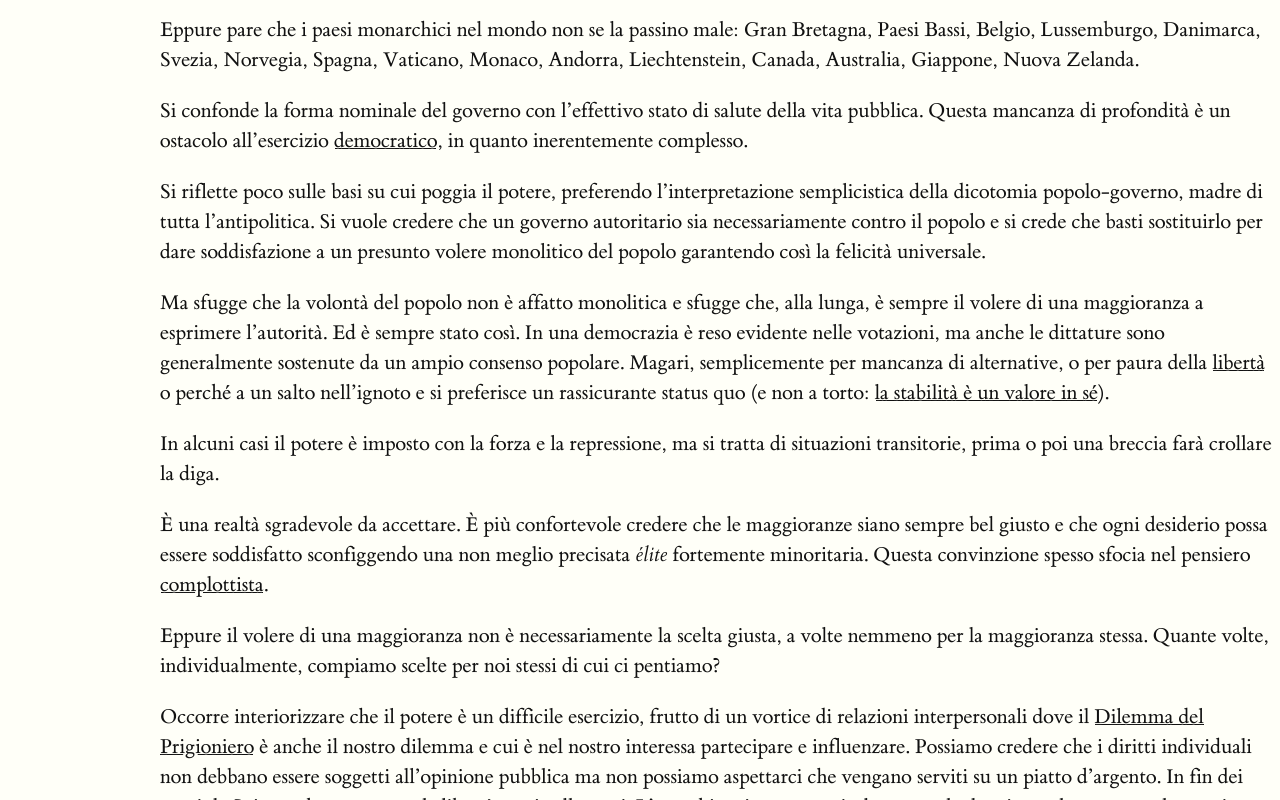
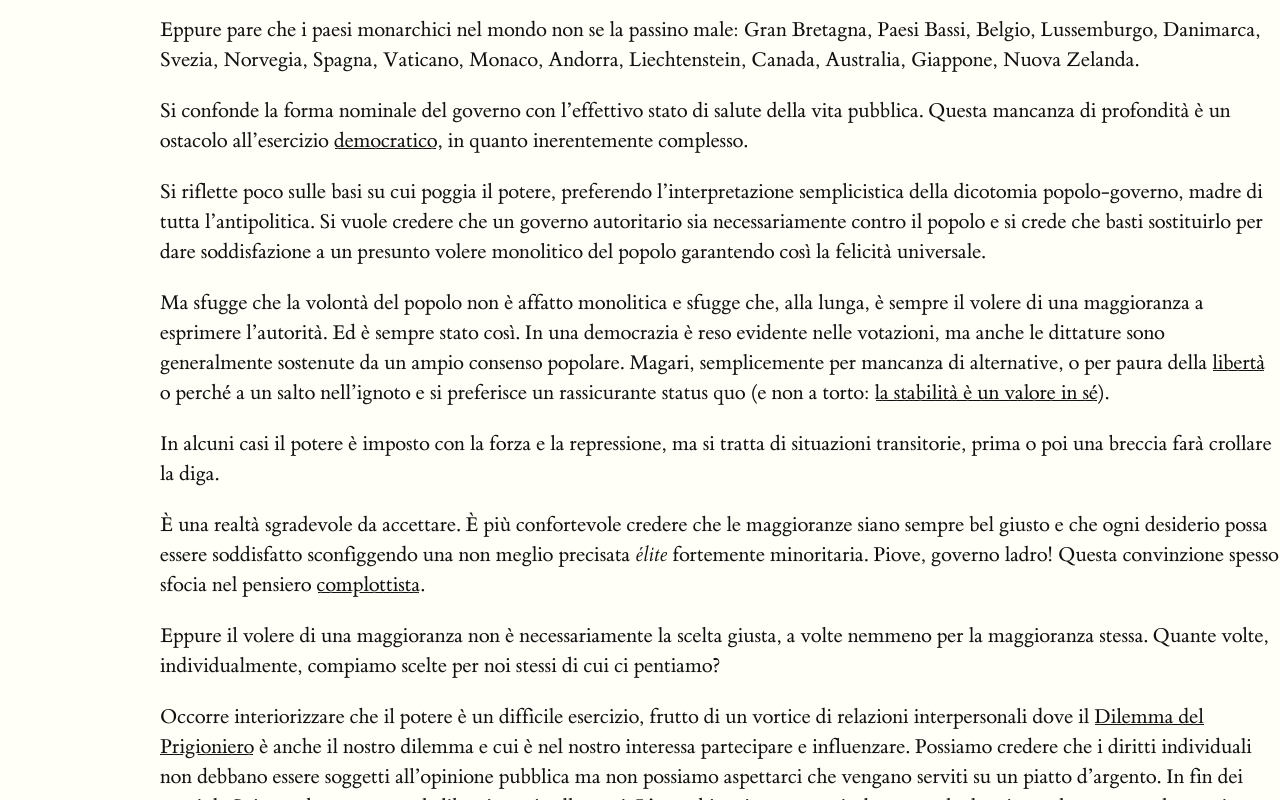
Before and after one commit to parry84/parry84.github.io, a Gatsby site: page /notes/potere in a window 1280 px wide. Shown: the part 357-1157 px from the top of the page. Built offline with nearby package versions, Linux system fonts and the light colour scheme; Gatsby itself is replaced by a stand-in of ours; a web font is replaced by a local one.

```diff
--- a/src/notes/potere.md
+++ b/src/notes/potere.md
@@ -23,7 +23,7 @@
 
 In alcuni casi il potere è imposto con la forza e la repressione, ma si tratta di situazioni transitorie, prima o poi una breccia farà crollare la diga.
 
-È una realtà sgradevole da accettare. È più confortevole credere che le maggioranze siano sempre bel giusto e che ogni desiderio possa essere soddisfatto sconfiggendo una non meglio precisata _élite_ fortemente minoritaria. Questa convinzione spesso sfocia nel pensiero [complottista](/notes/complottismo/).
+È una realtà sgradevole da accettare. È più confortevole credere che le maggioranze siano sempre bel giusto e che ogni desiderio possa essere soddisfatto sconfiggendo una non meglio precisata _élite_ fortemente minoritaria. Piove, governo ladro! Questa convinzione spesso sfocia nel pensiero [complottista](/notes/complottismo/).
 
 Eppure il volere di una maggioranza non è necessariamente la scelta giusta, a volte nemmeno per la maggioranza stessa. Quante volte, individualmente, compiamo scelte per noi stessi di cui ci pentiamo?
 
```
